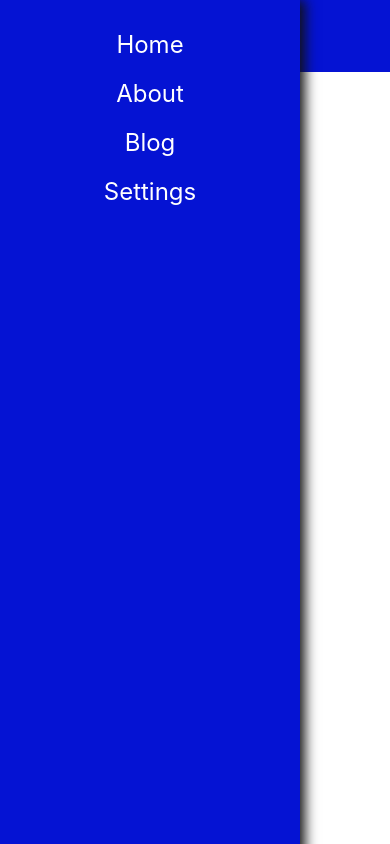
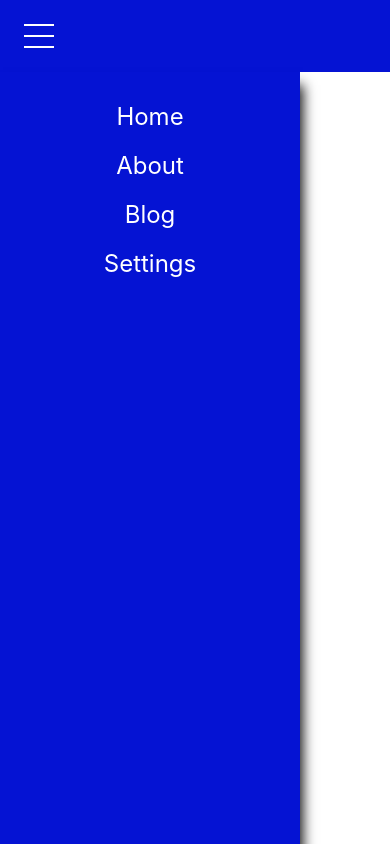
Before and after one commit to maxfrerichs/touch-navbar, a plain HTML site: page index.html in a window 390 px wide. Both pictures are taken after a click on the element 36 px from the left and 36 px from the top of the page. Drawn offline with Linux system fonts and the light colour scheme.

Commit message:
corrected shadow

```diff
--- a/style.css
+++ b/style.css
@@ -46,10 +46,9 @@ body {
 @media screen and (max-width: 768px) {
     #nav-list {
         display: none;
-        width: 0px;
+        width: 300px;
         position: absolute;
-        box-shadow: 5px 0px 12px 0px #111;
-        margin-top: -72px;
+        box-shadow: 3px 13px 12px 0px #111;
     }
     .navbar-list {
         flex-direction: column;
```
